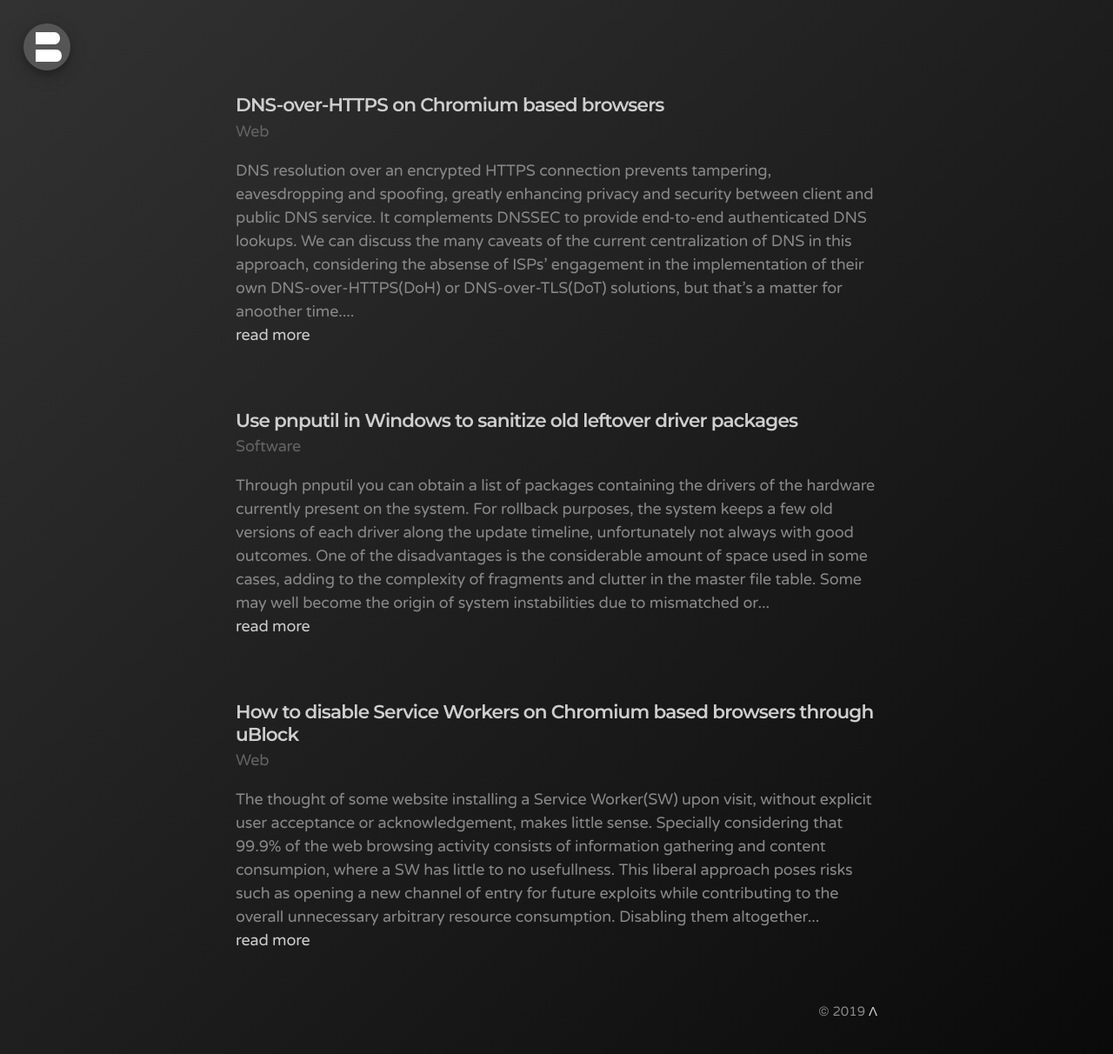
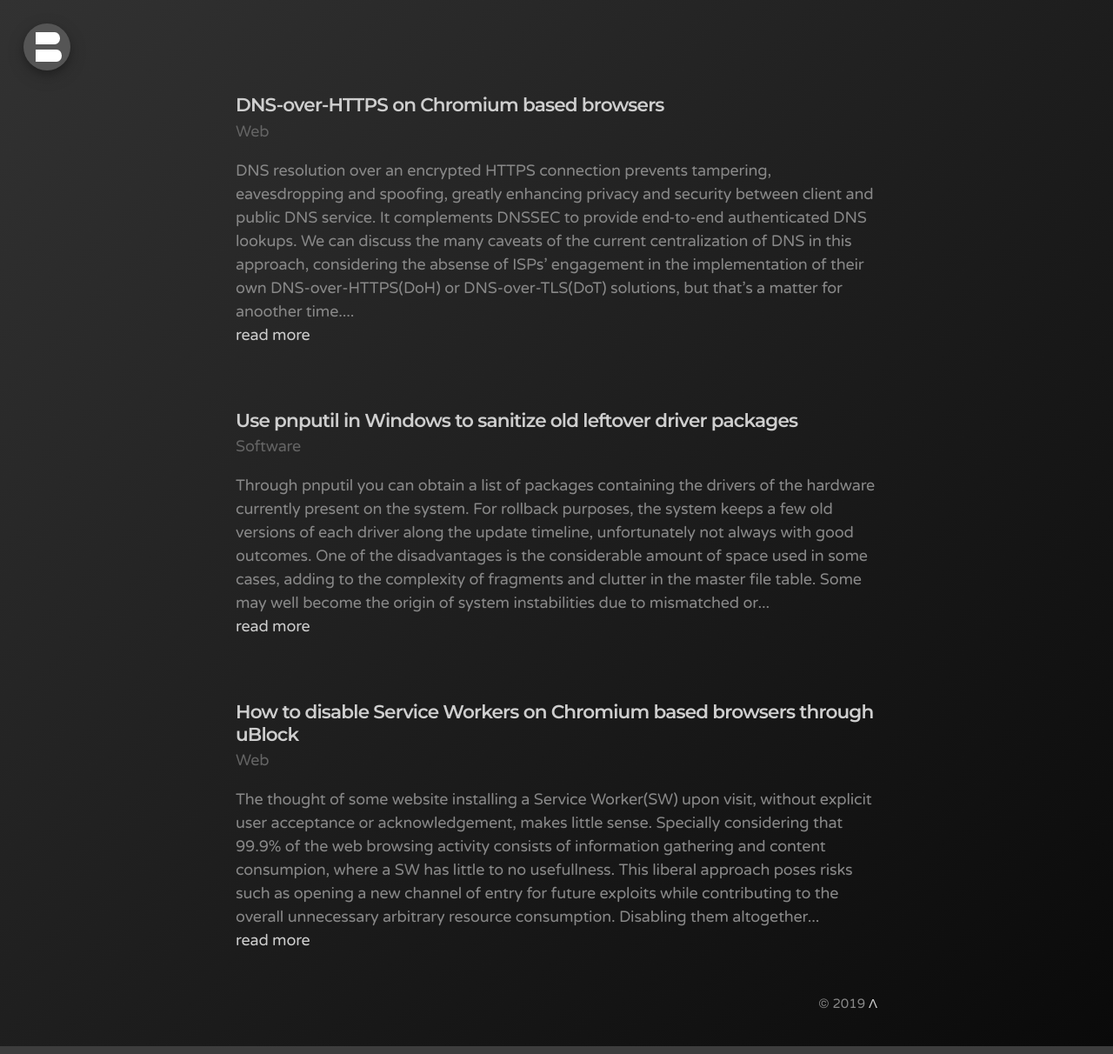
Before and after one commit to bonina/bonina.github.io, a Jekyll site: the page built from index.html, in a window 1280 px wide. Shown: the whole page at 87% size. Built offline with Jekyll 4.4.1, drawn with Linux system fonts in a browser that asks for light colours; the list of posts is cut into pages by our own code.

Commit message:
Update _layout.scss

```diff
--- a/_sass/_layout.scss
+++ b/_sass/_layout.scss
@@ -33,7 +33,7 @@
 }
 
 footer {
-  margin-top: 2rem;
+  margin-top: 1.5rem;
   margin-bottom: 2rem;
   float: right;
   user-select: none;
```
